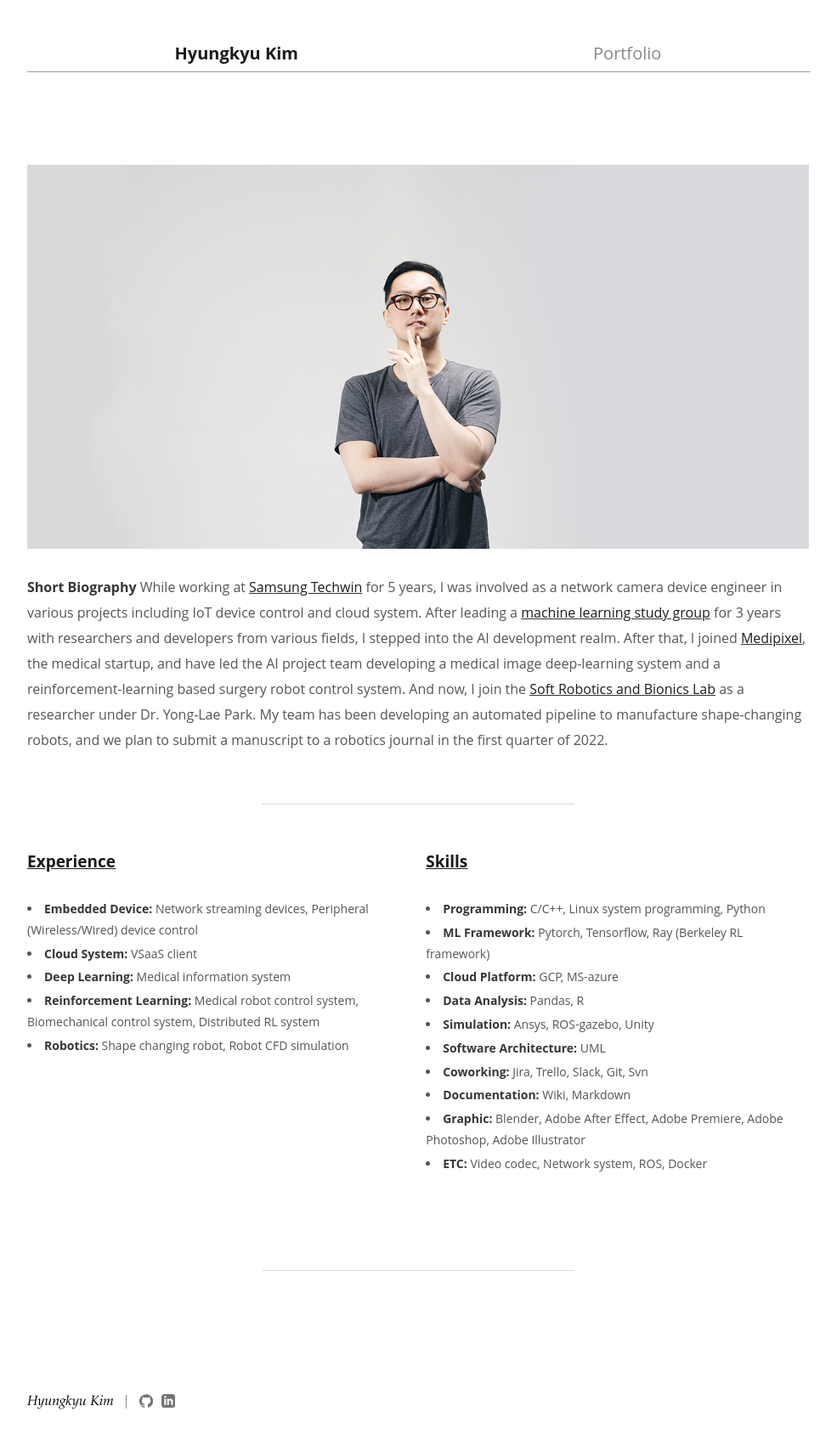
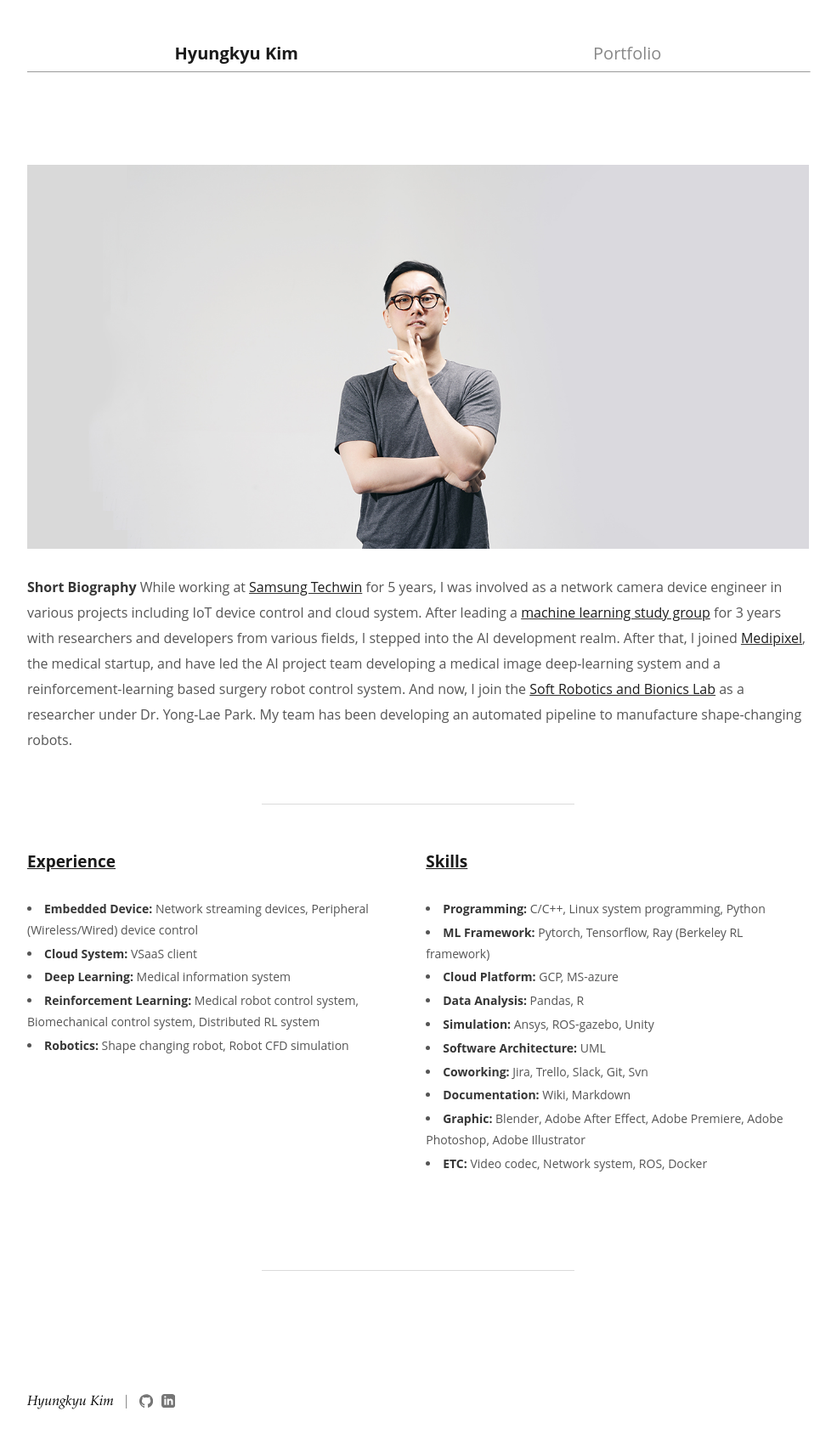
Before and after one commit to HyungKyu-Kim/HyungKyu-Kim.github.io, a Jekyll site: the page built from index.md, in a window 1280 px wide. Shown: the whole page at 85% size, without its empty margins (148-1133 px from the left). Built offline with Jekyll 4.4.1, drawn with Linux system fonts in a browser that asks for light colours.

Commit message:
Update index.md

```diff
--- a/index.md
+++ b/index.md
@@ -11,7 +11,7 @@ group: Hyungkyu Kim
 
 **Short Biography** While working at [Samsung Techwin](/portfolio#Samsung Techwin) for 5 years, I was involved as a network camera device engineer in various projects including IoT device control and cloud system.
 After leading a [machine learning study group](https://www.facebook.com/Deepsight-1780933522021742/) for 3 years with researchers and developers from various fields, I stepped into the AI development realm.
-After that, I joined [Medipixel](/portfolio#Medipixel), the medical startup, and have led the AI project team developing a medical image deep-learning system and a reinforcement-learning based surgery robot control system. And now, I join the [Soft Robotics and Bionics Lab](http://softrobotics.snu.ac.kr) as a researcher under Dr. Yong-Lae Park. My team has been developing an automated pipeline to manufacture shape-changing robots, and we plan to submit a manuscript to a robotics journal in the first quarter of 2022.
+After that, I joined [Medipixel](/portfolio#Medipixel), the medical startup, and have led the AI project team developing a medical image deep-learning system and a reinforcement-learning based surgery robot control system. And now, I join the [Soft Robotics and Bionics Lab](http://softrobotics.snu.ac.kr) as a researcher under Dr. Yong-Lae Park. My team has been developing an automated pipeline to manufacture shape-changing robots.
 
 ---
 
```
